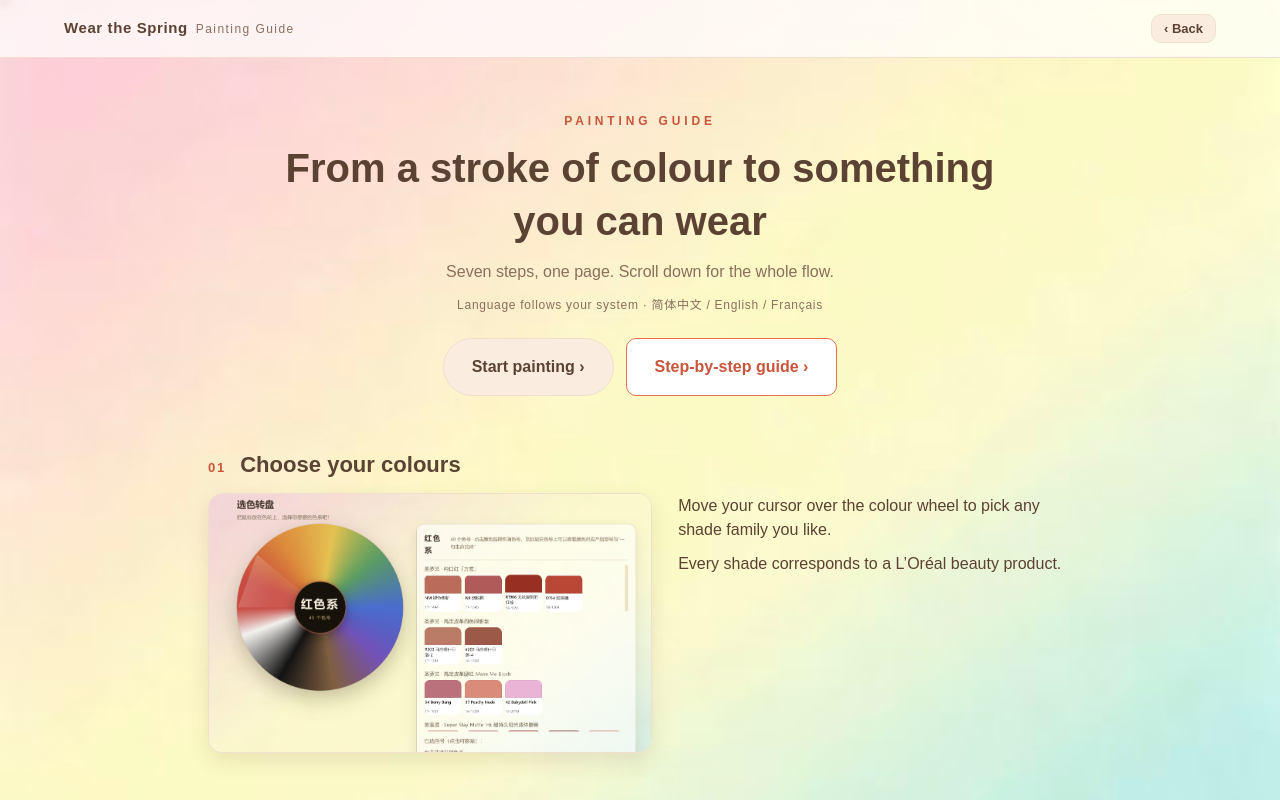
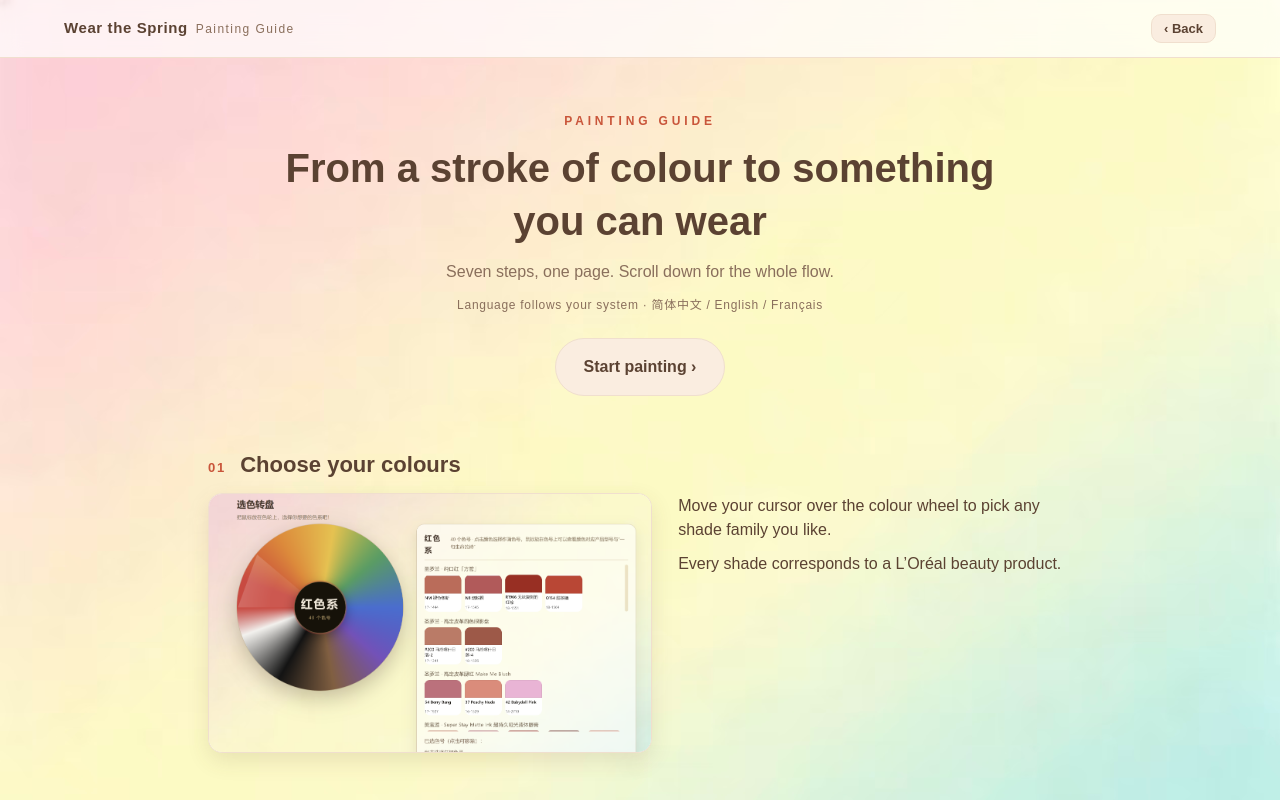
Before and after one commit to Charles-Felicie/-, a plain HTML site: page guide-all.html in a window 1280 px wide. Shown: the top 800 px of the page. Drawn offline with Linux system fonts and the light colour scheme.

Commit message:
refactor: 移除作画指南页的分步图解按钮，仅保留开始作画

```diff
--- a/guide-all.html
+++ b/guide-all.html
@@ -94,7 +94,6 @@
     <p class="ga-meta" id="gaMeta">约 2 分钟阅读 · 简体中文 / English / Français</p>
     <div class="ga-cta-row">
       <a class="btn btn-pill btn-lg" id="gaStart" href="paint.html#/paint/colors">开始作画 ›</a>
-      <a class="btn btn-outline btn-lg" id="gaStepBtn" href="guide1.html">分步图解 ›</a>
     </div>
   </header>
 
@@ -105,7 +104,6 @@
     <p class="ga-lead" id="gaEndText">选一个喜欢的色号，剩下的交给 AI。</p>
     <div class="ga-cta-row">
       <a class="btn btn-pill btn-lg" id="gaStart2" href="paint.html#/paint/colors">开始作画 ›</a>
-      <a class="btn btn-outline btn-lg" id="gaStepBtn2" href="guide1.html">分步图解 ›</a>
     </div>
   </section>
 
@@ -123,7 +121,6 @@ const GUIDE = {
     lead: '七个步骤，一页读完。向下滑动查看完整流程。',
     meta: '语言自动跟随系统 · 简体中文 / English / Français',
     start: '开始作画 ›',
-    stepBtn: '分步图解 ›',
     endTitle: '准备好了吗？',
     endText: '选一个喜欢的色号，剩下的交给 AI。',
     foot: '病房美学计划 · 戴上春天',
@@ -177,7 +174,6 @@ const GUIDE = {
     lead: 'Seven steps, one page. Scroll down for the whole flow.',
     meta: 'Language follows your system · 简体中文 / English / Français',
     start: 'Start painting ›',
-    stepBtn: 'Step-by-step guide ›',
     endTitle: 'Ready?',
     endText: 'Pick a shade you love — the AI takes care of the rest.',
     foot: 'Ward Aesthetics Programme · Wear the Spring',
@@ -231,7 +227,6 @@ const GUIDE = {
     lead: 'Sept étapes, une seule page. Faites défiler pour voir tout le parcours.',
     meta: 'Langue automatiquement selon votre système · 简体中文 / English / Français',
     start: 'Commencer à peindre ›',
-    stepBtn: 'Guide pas à pas ›',
     endTitle: 'Prêt·e ?',
     endText: 'Choisissez une teinte qui vous plaît, l’IA s’occupe du reste.',
     foot: 'Programme d’esthétique hospitalière · Porter le printemps',
@@ -305,8 +300,6 @@ function render(lang){
   document.getElementById('gaMeta').textContent = d.meta;
   document.getElementById('gaStart').textContent = d.start;
   document.getElementById('gaStart2').textContent = d.start;
-  document.getElementById('gaStepBtn').textContent = d.stepBtn;
-  document.getElementById('gaStepBtn2').textContent = d.stepBtn;
   document.getElementById('gaEndTitle').textContent = d.endTitle;
   document.getElementById('gaEndText').textContent = d.endText;
   document.getElementById('gaFoot').textContent = d.foot;
```
